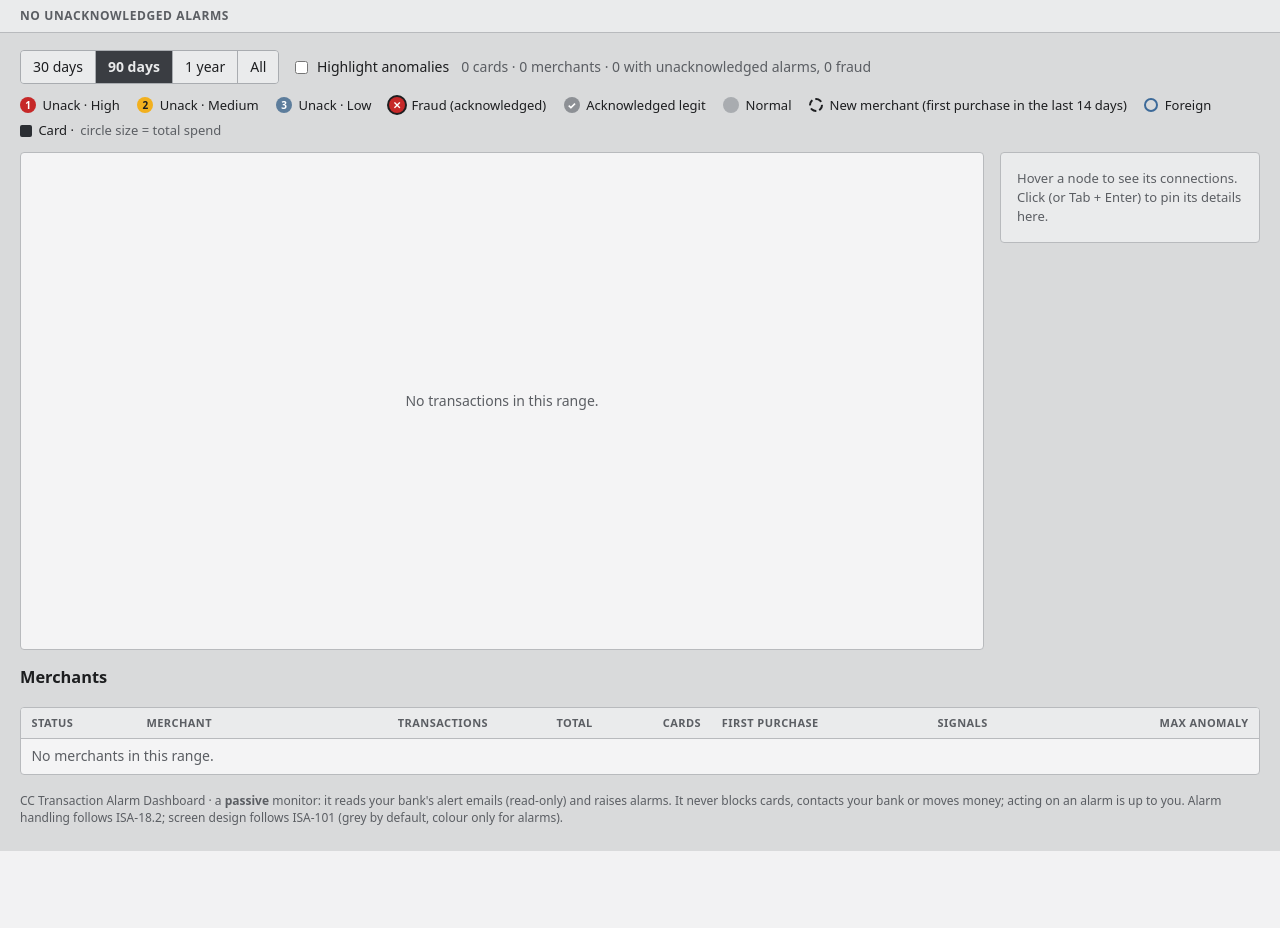
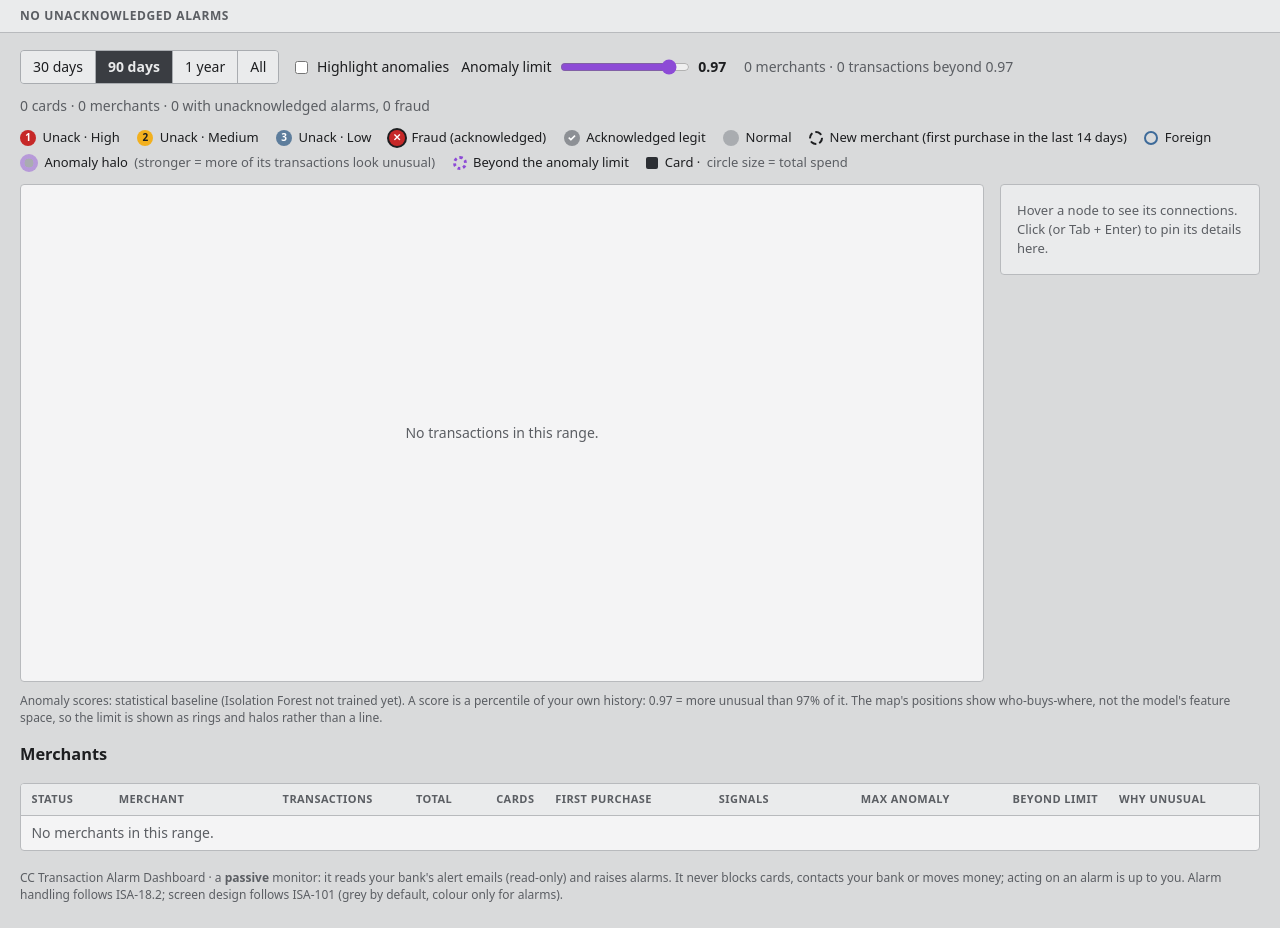
Before and after one commit to alexanderkuesel/CCFraudAlert, a FastAPI app: page /network in a window 1280 px wide. Shown: the part 50-978 px from the top of the page. Before the commit the page ends 901 px from the top, so only its background shows below. Run offline with FastAPI, Linux system fonts and the light colour scheme; data that the repository does not hold is empty.

Commit message:
Anomaly model on the network map, and "why unusual" explanations
Explanations (fraudalert/anomaly/explain.py)
- Reset each feature group (amount vs merchant, amount, merchant familiarity,
  time of day, weekday, gap, burst, foreign) to the typical value (training
  medians for the forest) and rank groups by how much the raw score drops.
  Only genuinely atypical values are named; time reasons say what's usual.
- Stored per transaction (new anomaly_reasons column) for scores >= 0.8;
  existing installs re-score once when the column is added. Shown on the
  alarm summary, map, API and daily report.

Network map
- Violet halo = share of a merchant's transactions scoring >= 0.85 (its own
  hue, not an alarm colour); dotted violet ring = has a transaction beyond the
  anomaly limit (dotted so it never relies on colour alone).
- "Anomaly limit" slider, defaulting to the Unusual-pattern rule threshold,
  with a live count of merchants/transactions beyond it; tooltip, pinned
  details and the merchant table show the score, beyond-limit count and
  reasons. The page notes that positions aren't the model's feature space.

Co-Authored-By: Claude Opus 5.5 <noreply@anthropic.com>
Claude-Session: https://claude.ai/code/session_01A7yA2rWjmjcDXadiEA4pEt

```diff
--- a/fraudalert/report.py
+++ b/fraudalert/report.py
@@ -20,6 +20,7 @@ from zoneinfo import ZoneInfo
 from sqlalchemy import or_, select
 from sqlalchemy.orm import Session, selectinload
 
+from fraudalert.anomaly.explain import summary
 from fraudalert.config import Settings, get_settings
 from fraudalert.db import session_scope
 from fraudalert.models import Alert, SyncState, Transaction
@@ -172,6 +173,8 @@ def build_report(session: Session, settings: Settings, since: datetime, until: d
             lines.append(f"  [{PRIORITY_LABEL[_priority(t) or 3]}] {when(t)}  {money(t)}  {t.merchant}  "
                          f"card …{t.card_last4 or '????'}  auth {t.auth_code or '-'}  ref {t.reference or '-'}  "
                          f"({_alarm_names(t)})")
+            if t.anomaly_reasons:
+                lines.append(f"      why unusual: {summary(t.anomaly_reasons)}")
         lines.append("")
     else:
         lines += ["No unacknowledged alarms. All clear.", ""]
@@ -228,6 +231,8 @@ def build_report(session: Session, settings: Settings, since: datetime, until: d
                 f'<div style="font-size:13px">Authorization <b style="font-family:monospace;font-size:15px">'
                 f'{e(t.auth_code or "—")}</b>{ref}</div>'
                 + (f'<div style="color:#5b5e63;font-size:12px">{e(_alarm_names(t))}</div>' if t.alerts else "")
+                + (f'<div style="font-size:12px"><b>Why unusual:</b> {e(summary(t.anomaly_reasons))}</div>'
+                   if t.anomaly_reasons else "")
                 + "</div>"
             )
         if len(rows) > MAX_ROWS:
--- a/fraudalert/web/app.py
+++ b/fraudalert/web/app.py
@@ -437,6 +437,7 @@ def create_app(init: bool = True) -> FastAPI:
             "id": t.id, "occurred_at": t.occurred_at.isoformat(), "amount": str(t.amount),
             "currency": t.currency, "merchant": t.merchant, "card_last4": t.card_last4,
             "auth_code": t.auth_code, "reference": t.reference,
+            "anomaly_reasons": [r["text"] for r in (t.anomaly_reasons or [])],
             "is_foreign": t.is_foreign, "anomaly_score": t.anomaly_score, "flagged": t.flagged,
             "label_fraud": t.label_fraud, "comment": t.comment, "alerts": [a.reason for a in t.alerts],
         }
--- a/fraudalert/web/static/network.js
+++ b/fraudalert/web/static/network.js
@@ -23,6 +23,9 @@
   const empty = document.getElementById("net-empty");
   const summary = document.getElementById("net-summary");
   const onlyAnomalies = document.getElementById("only-anomalies");
+  const limitInput = document.getElementById("limit"), limitOut = document.getElementById("limit-out");
+  const limitSummary = document.getElementById("limit-summary");
+  let limit = null; // anomaly limit for the slider; first set from the alarm rule's threshold
   const tbody = document.querySelector("#net-table tbody");
   let data = null, currency = "", selected = null;
 
@@ -40,7 +43,19 @@
   };
   const money = v => v.toLocaleString(undefined, { minimumFractionDigits: 2, maximumFractionDigits: 2 }) + " " + currency;
   const date = iso => new Date(iso).toLocaleDateString(undefined, { year: "numeric", month: "short", day: "numeric" });
-  const isAnomalous = n => n.kind === "merchant" && (n.state !== "normal" && n.state !== "legit" || n.new || n.foreign);
+  const beyond = n => n.kind === "merchant" && (n.scores || []).filter(x => x >= limit).length;
+  const isAnomalous = n => n.kind === "merchant" &&
+    (n.state !== "normal" && n.state !== "legit" || n.new || n.foreign || beyond(n) > 0);
+  // Halo = how unusual this merchant is overall: the share of its transactions the model rates in the
+  // top ~15% of your history (score >= 0.85). Using the merchant's single highest score instead would light
+  // up every merchant you use often. A single odd transaction is what the "beyond the limit" ring is for.
+  const HALO_FROM = 0.85, HALO_MIN_SHARE = 0.25;
+  const haloT = n => {
+    const sc = n.scores || [];
+    if (!sc.length) return 0;
+    const share = sc.filter(x => x >= HALO_FROM).length / sc.length;
+    return share >= HALO_MIN_SHARE ? share : 0;
+  };
 
   // Deterministic PRNG so the same data lays out the same way on every load.
   function rng(seed) {
@@ -138,7 +153,9 @@
     const maxChars = W < 600 ? 14 : 26;
     nodes.forEach(n => {
       n.r = radius(n, maxTotal);
-      n.foot = n.r + (n.foreign ? 4 : 0) + (n.new ? 4 : 0); // collision footprint includes the rings
+      // collision footprint includes the rings; reserve the "beyond limit" ring for anything that could cross it
+      n.ringAt = n.r + (n.foreign ? 4 : 0) + (n.new ? 4 : 0) + 5;
+      n.foot = n.kind === "merchant" && (n.max_score || 0) >= 0.8 ? n.ringAt + 2 : n.ringAt - 5;
       // Labels: every card and flagged/fraud/legit/new merchant, plus the biggest spenders. Others on hover.
       n.showLabel = n.kind === "card" || n.state !== "normal" || n.new || topSpend.has(n.id);
       n.text = n.label.length > maxChars ? n.label.slice(0, maxChars - 1) + "…" : n.label;
@@ -168,12 +185,15 @@
       if (n.kind === "card") {
         el("rect", { x: -n.r, y: -n.r, width: 2 * n.r, height: 2 * n.r, rx: 4, class: "body" }, g);
       } else {
+        const t = haloT(n);
+        if (t > 0) el("circle", { r: n.r + 5 + 11 * t, class: "halo", "fill-opacity": (0.15 + 0.35 * t).toFixed(2) }, g);
+        if ((n.max_score || 0) >= 0.8) el("circle", { r: n.ringAt, class: "ring-limit" }, g);
         if (n.foreign) el("circle", { r: n.r + 4, class: "ring-foreign" }, g);
         if (n.new) el("circle", { r: n.r + (n.foreign ? 8 : 4), class: "ring-new" }, g);
         el("circle", { r: n.r, class: "body" }, g);
         if (STATES[n.state].glyph) {
-          const t = el("text", { class: "glyph", "font-size": Math.max(9, Math.min(n.r * 1.1, 16)) }, g);
-          t.textContent = STATES[n.state].glyph;
+          const glyph = el("text", { class: "glyph", "font-size": Math.max(9, Math.min(n.r * 1.1, 16)) }, g);
+          glyph.textContent = STATES[n.state].glyph;
         }
       }
       const label = el("text", { x: n.x + n.foot + 5, y: n.y + 4,
@@ -211,18 +231,31 @@
         const quiet = onlyAnomalies.checked && !e.line.classList.contains("alarm");
         e.line.classList.toggle("quiet", !near && quiet);
       }
-      for (const [nid, g] of nodeEls) g.classList.toggle("selected", nid === selected);
+      for (const [nid, g] of nodeEls) {
+        g.classList.toggle("selected", nid === selected);
+        const n = nodes.find(x => x.id === nid);
+        g.classList.toggle("beyond", beyond(n) > 0);
+        g.setAttribute("aria-label", ariaLabel(n));
+      }
     }
     render.highlight = highlight;
-    highlight(selected);
-    renderTable(merchants);
+    render.applyLimit = () => {
+      highlight(selected);
+      renderTable(merchants);
+      const over = merchants.filter(n => beyond(n) > 0);
+      const txns = over.reduce((a, n) => a + beyond(n), 0);
+      limitSummary.textContent = `${over.length} merchant${over.length === 1 ? "" : "s"} · ${txns} transaction${txns === 1 ? "" : "s"} beyond ${limit.toFixed(2)}`;
+      if (selected) showDetail(nodes.find(x => x.id === selected)); // keep a pinned node's numbers current
+    };
+    render.applyLimit();
     summary.textContent = `${nodes.filter(n => n.kind === "card").length} cards · ${merchants.length} merchants · `
       + `${merchants.filter(n => UNACK.has(n.state)).length} with unacknowledged alarms, ${merchants.filter(n => n.state === "fraud").length} fraud`;
   }
 
   function ariaLabel(n) {
     if (n.kind === "card") return `${n.label}: ${n.count} transactions, ${money(n.total)}`;
-    const extra = [n.new && "new merchant", n.foreign && "foreign"].filter(Boolean).join(", ");
+    const extra = [n.new && "new merchant", n.foreign && "foreign",
+      beyond(n) > 0 && `${beyond(n)} transaction(s) beyond the anomaly limit`].filter(Boolean).join(", ");
     return `${n.label}: ${STATES[n.state].label}, ${n.count} transactions, ${money(n.total)}${extra ? ", " + extra : ""}`;
   }
 
@@ -234,8 +267,14 @@
       ? [`${n.count} transactions`]
       : [STATES[n.state].label, `${n.count} transaction${n.count === 1 ? "" : "s"} · ${n.cards} card${n.cards === 1 ? "" : "s"}`,
          `First purchase ${date(n.first_seen)}${n.new ? " (new)" : ""}`, n.foreign ? "Foreign" : null,
-         n.max_score != null ? `Highest anomaly score ${n.max_score.toFixed(2)}` : null];
+         haloT(n) ? `${Math.round(haloT(n) * 100)}% of its transactions look unusual (≥ ${HALO_FROM})` : null,
+         n.max_score != null ? `Highest anomaly score ${n.max_score.toFixed(2)}` +
+           (beyond(n) ? ` · ${beyond(n)} beyond the ${limit.toFixed(2)} limit` : "") : null];
     lines.filter(Boolean).forEach(t => tooltip.appendChild(html("div", t)));
+    if (n.reasons && n.reasons.length) {
+      tooltip.appendChild(html("div", "Why unusual:", "tt-why-h"));
+      n.reasons.forEach(r => tooltip.appendChild(html("div", "• " + r, "tt-why")));
+    }
     tooltip.hidden = false;
     const box = canvas.getBoundingClientRect();
     let x, y;
@@ -249,6 +288,10 @@
   function select(n) {
     selected = selected === n.id ? null : n.id;
     render.highlight(selected);
+    showDetail(n);
+  }
+
+  function showDetail(n) {
     detail.replaceChildren();
     if (!selected) {
       detail.appendChild(html("p", "Hover a node to see its connections. Click (or Tab + Enter) to pin its details here.", "muted"));
@@ -266,8 +309,15 @@
       add("Last purchase", date(n.last_seen));
       add("Foreign", n.foreign ? "Yes" : "No");
       add("Max anomaly", n.max_score != null ? n.max_score.toFixed(2) : "—");
+      add(`Beyond ${limit.toFixed(2)}`, `${beyond(n)} of ${n.count}`);
     }
     detail.appendChild(dl);
+    if (n.reasons && n.reasons.length) {
+      detail.appendChild(html("p", "Why unusual", "why-h"));
+      const ul = document.createElement("ul"); ul.className = "why";
+      n.reasons.forEach(r => ul.appendChild(html("li", r)));
+      detail.appendChild(ul);
+    }
     if (n.kind === "merchant") {
       const a = html("a", "View these transactions →");
       a.href = "/?q=" + encodeURIComponent(n.query);
@@ -279,7 +329,7 @@
     tbody.replaceChildren();
     const rows = [...merchants].sort((a, b) => STATE_RANK[a.state] - STATE_RANK[b.state] || b.total - a.total);
     if (!rows.length) {
-      const tr = tbody.insertRow(); const td = tr.insertCell(); td.colSpan = 8; td.className = "muted";
+      const tr = tbody.insertRow(); const td = tr.insertCell(); td.colSpan = 10; td.className = "muted";
       td.textContent = "No merchants in this range.";
     }
     for (const n of rows) {
@@ -293,6 +343,8 @@
       tr.insertCell().textContent = date(n.first_seen);
       tr.insertCell().textContent = [n.new && "New", n.foreign && "Foreign"].filter(Boolean).join(", ") || "—";
       num(n.max_score != null ? n.max_score.toFixed(2) : "—");
+      num(beyond(n) ? String(beyond(n)) : "—");
+      const why = tr.insertCell(); why.className = "why-cell"; why.textContent = (n.reasons || []).join(" · ") || "—";
     }
   }
 
@@ -301,6 +353,12 @@
     const r = await fetch("/api/network?days=" + encodeURIComponent(days));
     data = await r.json();
     currency = data.home_currency;
+    if (limit === null) { // first load: start at the "Unusual pattern" alarm threshold
+      limit = data.anomaly.limit;
+      limitInput.value = String(limit); limitOut.textContent = limit.toFixed(2);
+    }
+    document.getElementById("model-name").textContent = data.anomaly.isolation_forest
+      ? `Isolation Forest (${data.anomaly.model.split("@")[1] || "trained"})` : "statistical baseline (Isolation Forest not trained yet)";
     selected = null;
     svg.style.opacity = "1";
     lastWidth = svg.clientWidth;
@@ -320,5 +378,9 @@
     }, 200);
   });
   onlyAnomalies.addEventListener("change", () => render.highlight && render.highlight(selected));
+  limitInput.addEventListener("input", () => {
+    limit = parseFloat(limitInput.value); limitOut.textContent = limit.toFixed(2);
+    if (render.applyLimit) render.applyLimit();
+  });
   load(document.querySelector('.seg button[aria-pressed="true"]').dataset.days);
 })();
--- a/fraudalert/web/static/style.css
+++ b/fraudalert/web/static/style.css
@@ -101,6 +101,8 @@ td.empty { padding: 1.4rem; text-align: center; color: var(--muted); }
 .alarm-table td:first-child { width: 36px; }
 .state-tag { font-size: 11px; font-weight: 800; letter-spacing: .06em; padding: .05rem .35rem; border: 1.5px solid var(--fg); border-radius: 2px; }
 .alarm-text { font-size: 13px; min-width: 190px; }
+.why-line { font-size: 12px; font-weight: 400; color: var(--muted); margin-top: .2rem; max-width: 320px; }
+.why-line b { color: var(--fg); font-weight: 600; }
 .bank-ref { font-size: 11px; color: var(--muted); font-weight: 400; margin-top: .1rem; }
 .tag { font-size: 11px; padding: 0 .35rem; border: 1px solid var(--border); border-radius: 2px; color: var(--muted); white-space: nowrap; }
 
@@ -163,9 +165,9 @@ pre { white-space: pre-wrap; font-size: 12px; max-height: 240px; overflow: auto;
 .alert-reason { font-size: 12px; color: var(--p1); }
 
 /* ---------- Network page (same ISA-101 rules: grey by default, colour = alarm) ---------- */
-.net { --st-normal: #a9acb0; --st-legit: #8d9095; --foreign: #3d6a99; --edge: #b0b3b7; --card-node: #2b2e33; --halo: var(--panel-2); }
+.net { --anomaly: #8d4bd6; --st-normal: #a9acb0; --st-legit: #8d9095; --foreign: #3d6a99; --edge: #b0b3b7; --card-node: #2b2e33; --halo: var(--panel-2); }
 @media (prefers-color-scheme: dark) {
-  .net { --st-normal: #55595f; --st-legit: #6a6e74; --foreign: #7fa6cf; --edge: #43474d; --card-node: #d8d9db; }
+  .net { --anomaly: #b86fe0; --st-normal: #55595f; --st-legit: #6a6e74; --foreign: #7fa6cf; --edge: #43474d; --card-node: #d8d9db; }
 }
 .seg { display: inline-flex; border: 1px solid var(--btn-border); border-radius: 4px; overflow: hidden; }
 .seg button { border: 0; border-radius: 0; padding: .35rem .75rem; background: var(--panel); }
@@ -181,6 +183,16 @@ pre { white-space: pre-wrap; font-size: 12px; max-height: 240px; overflow: auto;
 .st-p2 { background: var(--p2); color: var(--p2-fg); } .st-p3 { background: var(--p3); }
 .st-legit { background: var(--st-legit); } .st-normal { background: var(--st-normal); }
 .ring-new { border: 2px dashed var(--fg); } .ring-foreign { border: 2.5px solid var(--foreign); }
+.ring-limit { border: 3px dotted var(--anomaly); }
+.key-halo { width: 18px; height: 18px; border-radius: 50%; display: inline-block;
+  background: radial-gradient(circle, var(--st-normal) 0 35%, color-mix(in srgb, var(--anomaly) 45%, transparent) 36% 100%); }
+.limit-control { display: inline-flex; align-items: center; gap: .4rem; margin: 0; color: inherit; font-size: inherit; }
+.limit-control input { width: 130px; accent-color: var(--anomaly); padding: 0; }
+.limit-control output { font-weight: 700; font-variant-numeric: tabular-nums; min-width: 2.4em; }
+.tt-why-h { margin-top: .3rem; font-weight: 700; } .tt-why { color: var(--fg); }
+.why-h { margin: .4rem 0 .2rem; font-weight: 700; } ul.why { margin: 0 0 .75rem; padding-left: 1.1rem; }
+.why-cell { font-size: 12px; color: var(--muted); min-width: 200px; }
+.model-note { font-size: 12px; margin: .6rem 0 0; }
 .net-body { display: grid; grid-template-columns: minmax(0, 1fr) 260px; gap: 1rem; align-items: start; }
 @media (max-width: 860px) { .net-body { grid-template-columns: 1fr; } }
 .net-canvas { position: relative; background: var(--panel-2); border: 1px solid var(--border); border-radius: 4px; }
@@ -208,6 +220,11 @@ pre { white-space: pre-wrap; font-size: 12px; max-height: 240px; overflow: auto;
 .node .glyph { fill: #fff; font-weight: 800; text-anchor: middle; dominant-baseline: central; pointer-events: none; }
 .node.p2 .glyph { fill: var(--p2-fg); }
 .node .ring-foreign { fill: none; stroke: var(--foreign); stroke-width: 2.5; }
+/* Anomaly model: violet, its own hue (not an alarm colour). The limit ring is dotted so it never relies
+   on colour alone (foreign = solid ring, new = dashed). */
+.node .halo { fill: var(--anomaly); stroke: none; pointer-events: none; }
+.node .ring-limit { fill: none; stroke: var(--anomaly); stroke-width: 3; stroke-linecap: round; stroke-dasharray: 0.1 5; opacity: 0; }
+.node.beyond .ring-limit { opacity: 1; }
 .node .ring-new { fill: none; stroke: var(--fg); stroke-width: 1.5; stroke-dasharray: 3 3; }
 .node .hit { fill: transparent; }
 .node:hover .body, .node:focus-visible .body, .node.selected .body { stroke: var(--fg); stroke-width: 2.5; }
--- a/fraudalert/web/templates/network.html
+++ b/fraudalert/web/templates/network.html
@@ -9,6 +9,10 @@
       {% endfor %}
     </div>
     <label class="switch"><input type="checkbox" id="only-anomalies"> Highlight anomalies</label>
+    <label class="limit-control" title="Merchants with a transaction at or above this anomaly score get the dotted ring. Starts at your 'Unusual pattern' alarm threshold.">
+      Anomaly limit <input type="range" id="limit" min="0.80" max="0.99" step="0.01" value="0.97" aria-describedby="limit-summary">
+      <output id="limit-out" for="limit">0.97</output></label>
+    <span class="muted" id="limit-summary" aria-live="polite"></span>
     <span class="muted" id="net-summary" aria-live="polite"></span>
   </div>
 
@@ -21,6 +25,8 @@
     <li><span class="key-node st-normal" aria-hidden="true"></span>Normal</li>
     <li><span class="key-ring ring-new" aria-hidden="true"></span>New merchant (first purchase in the last {{ new_days }} days)</li>
     <li><span class="key-ring ring-foreign" aria-hidden="true"></span>Foreign</li>
+    <li><span class="key-halo" aria-hidden="true"></span>Anomaly halo <span class="muted">(stronger = more of its transactions look unusual)</span></li>
+    <li><span class="key-ring ring-limit" aria-hidden="true"></span>Beyond the anomaly limit</li>
     <li><span class="key-card" aria-hidden="true"></span>Card · <span class="muted">circle size = total spend</span></li>
   </ul>
 
@@ -37,12 +43,16 @@
     </aside>
   </div>
 
+  <p class="muted model-note">Anomaly scores: <span id="model-name">…</span>. A score is a percentile of your own history:
+    0.97 = more unusual than 97% of it. The map's positions show who-buys-where, not the model's feature space,
+    so the limit is shown as rings and halos rather than a line.</p>
   <h3>Merchants</h3>
   <div class="table-wrap">
     <table id="net-table">
       <thead><tr><th>Status</th><th>Merchant</th><th style="text-align:right">Transactions</th>
         <th style="text-align:right">Total</th><th style="text-align:right">Cards</th><th>First purchase</th>
-        <th>Signals</th><th style="text-align:right">Max anomaly</th></tr></thead>
+        <th>Signals</th><th style="text-align:right">Max anomaly</th><th style="text-align:right">Beyond limit</th>
+        <th>Why unusual</th></tr></thead>
       <tbody></tbody>
     </table>
   </div>
--- a/fraudalert/web/templates/transactions.html
+++ b/fraudalert/web/templates/transactions.html
@@ -128,7 +128,9 @@
       <td class="num mono">{{ '{:,.2f}'.format(t.amount) }} {{ t.currency }}</td>
       <td class="num mono">{{ '%.2f' % t.anomaly_score if t.anomaly_score is not none else '—' }}</td>
       <td>{% for a in alarms_by_priority(t) %}
-            <div class="alarm-text" title="{{ a.reason }}"><span class="pri pri-sm pri-{{ PRIORITY_RANK.get(a.severity, 3) }}" aria-hidden="true">{{ PRIORITY_RANK.get(a.severity, 3) }}</span>{{ a.rule.name if a.rule else a.reason }}</div>{% endfor %}</td>
+            <div class="alarm-text" title="{{ a.reason }}"><span class="pri pri-sm pri-{{ PRIORITY_RANK.get(a.severity, 3) }}" aria-hidden="true">{{ PRIORITY_RANK.get(a.severity, 3) }}</span>{{ a.rule.name if a.rule else a.reason }}</div>{% endfor %}
+          {% if t.anomaly_reasons %}<div class="why-line" title="Why the anomaly model finds this unusual"><b>Why unusual:</b>
+            {{ t.anomaly_reasons|map(attribute='text')|join(' · ') }}</div>{% endif %}</td>
       <td class="nowrap">
         {% if t.label_fraud is none %}
           {% if t.flagged %}
```
Also changed, not shown: fraudalert/anomaly/explain.py (+9 -4 lines), fraudalert/network.py (+29 -2 lines), tests/test_explain.py (added, +101 -0 lines), tests/test_report.py (+10 -0 lines), README.md.
